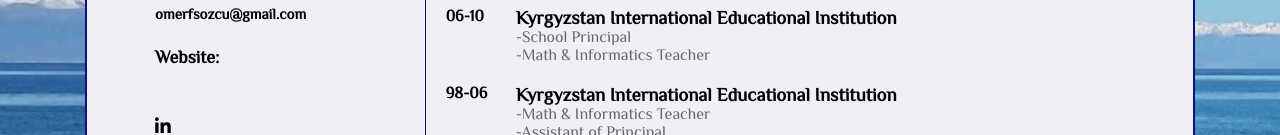
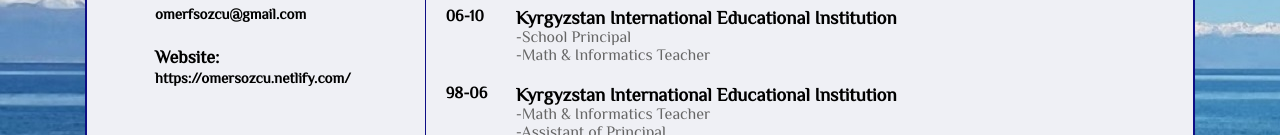
Before and after one commit to Omer975/myCV, a React (Create React App) app: page / in a window 1280 px wide. Shown: the part 665-800 px from the top of the page. Built offline with nearby package versions, Linux system fonts and the light colour scheme.

Commit message:
web-site

```diff
--- a/src/App.js
+++ b/src/App.js
@@ -104,6 +104,7 @@ export default function App() {
 
           <article className="website">
             <h4>Website:</h4>
+            <h5>https://omersozcu.netlify.com/</h5>
           </article>
 
           <article className="social-media">
```
